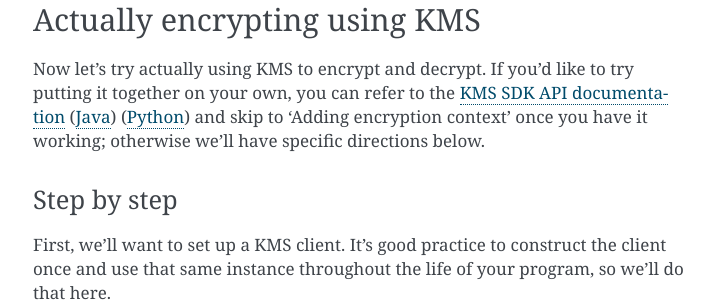
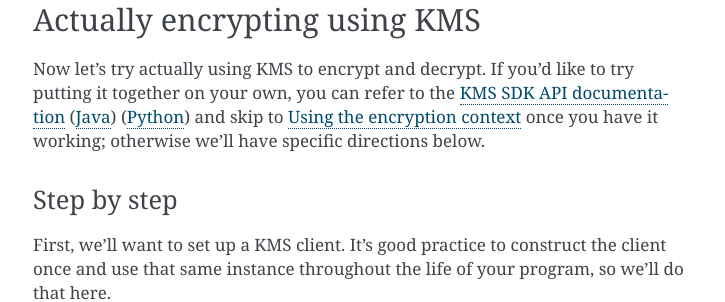
Before and after one commit to aws-samples/busy-engineers-encryption-sdk, a Sphinx documentation site: the page built from docs/exercises/1-kms_encryption.rst, in a window 1280 px wide and 900 px high, scrolled down 1731 px. Shown: the part 155-457 px from the top of the window, without its empty margins (387-1112 px from the left). Built offline with Sphinx 7.4.7, drawn with Linux system fonts in a browser that asks for light colours.

```diff
--- a/docs/environment-setup.rst
+++ b/docs/environment-setup.rst
@@ -192,7 +192,8 @@ Prerequisites Installation
             PATH=$PWD/apache-maven-3.5.2/bin:$PATH
             echo "PATH=$PWD/apache-maven-3.5.2/bin:$PATH" >> ~/.bash_profile
 
-        At this point you should have a Linux system that can deploy the example application with the instructions below.
+        At this point you should have a Linux system that can deploy the example application with the instructions in
+        :ref:`Exercise 0`.
 
         To edit files, the ``nano`` editor is built-in. You can also install or use another editor of your choice,
         such as ``vim`` or ``emacs``.
@@ -211,7 +212,8 @@ Prerequisites Installation
 
             python3 -m pip install --user --upgrade tox
 
-        At this point you should have a Linux system that can deploy the example application with the instructions below.
+        At this point you should have a Linux system that can deploy the example application with the instructions in
+        :ref:`Exercise 0`.
 
         To edit files, the ``nano`` editor is built-in. You can also install or use another editor of your choice,
         such as ``vim`` or ``emacs``.
--- a/docs/exercises/1-kms_encryption.rst
+++ b/docs/exercises/1-kms_encryption.rst
@@ -112,7 +112,7 @@ putting it together on your own, you can refer to the `KMS SDK API documentation
 <https://docs.aws.amazon.com/kms/latest/APIReference/API_Encrypt.html>`_
 (`Java <https://docs.aws.amazon.com/AWSJavaSDK/latest/javadoc/com/amazonaws/services/kms/AWSKMSClient.html>`_)
 (`Python <https://boto3.amazonaws.com/v1/documentation/api/latest/reference/services/kms.html#KMS.Client.encrypt>`_)
-and skip to 'Adding encryption context' once you have it working; otherwise
+and skip to :ref:`Using the encryption context` once you have it working; otherwise
 we'll have specific directions below.
 
 Step by step
@@ -215,6 +215,8 @@ it in a field for later reference.
 Note that we don't need to provide the key ID to decrypt; decrypt will automatically
 determine which key to use based on the ciphertext.
 
+.. _Using the encryption context:
+
 Using the encryption context
 ============================
 
```
Also changed, not shown: docs/exercises/0-explore.rst (+58 -59 lines).
